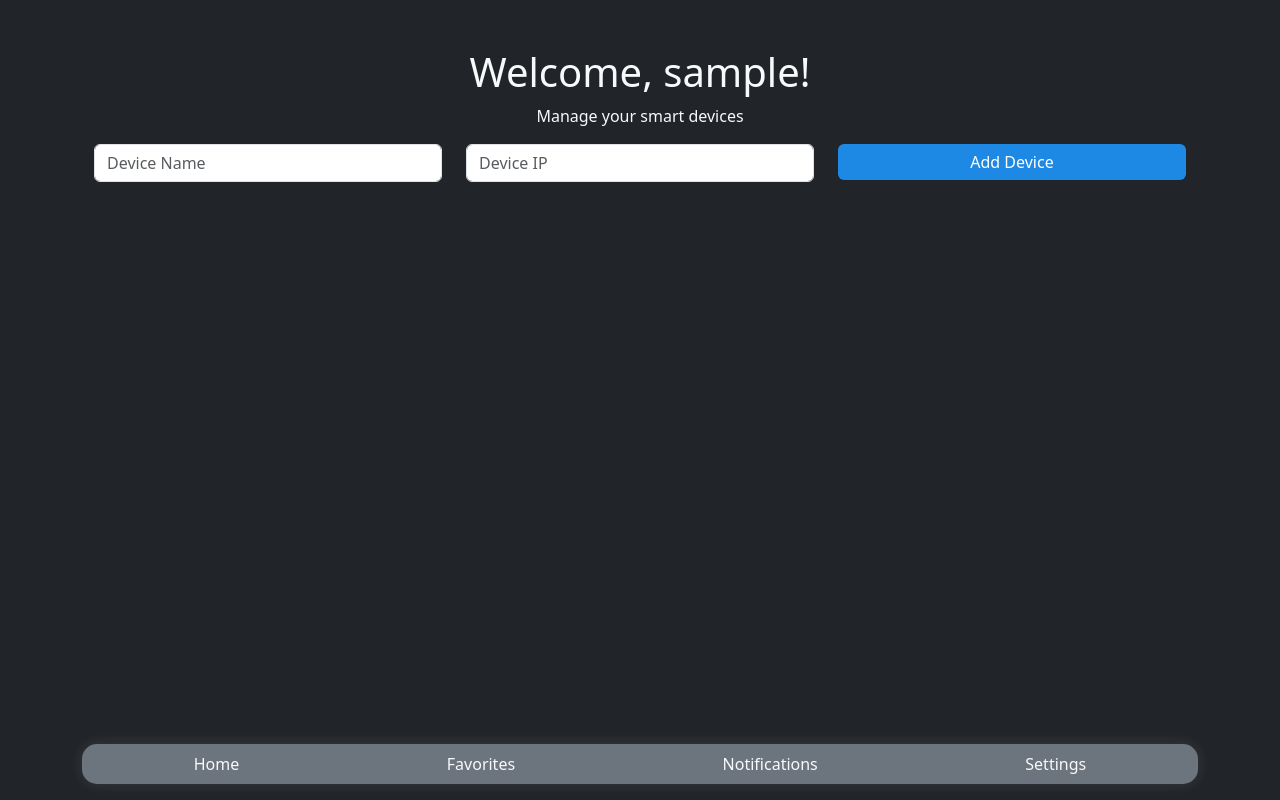
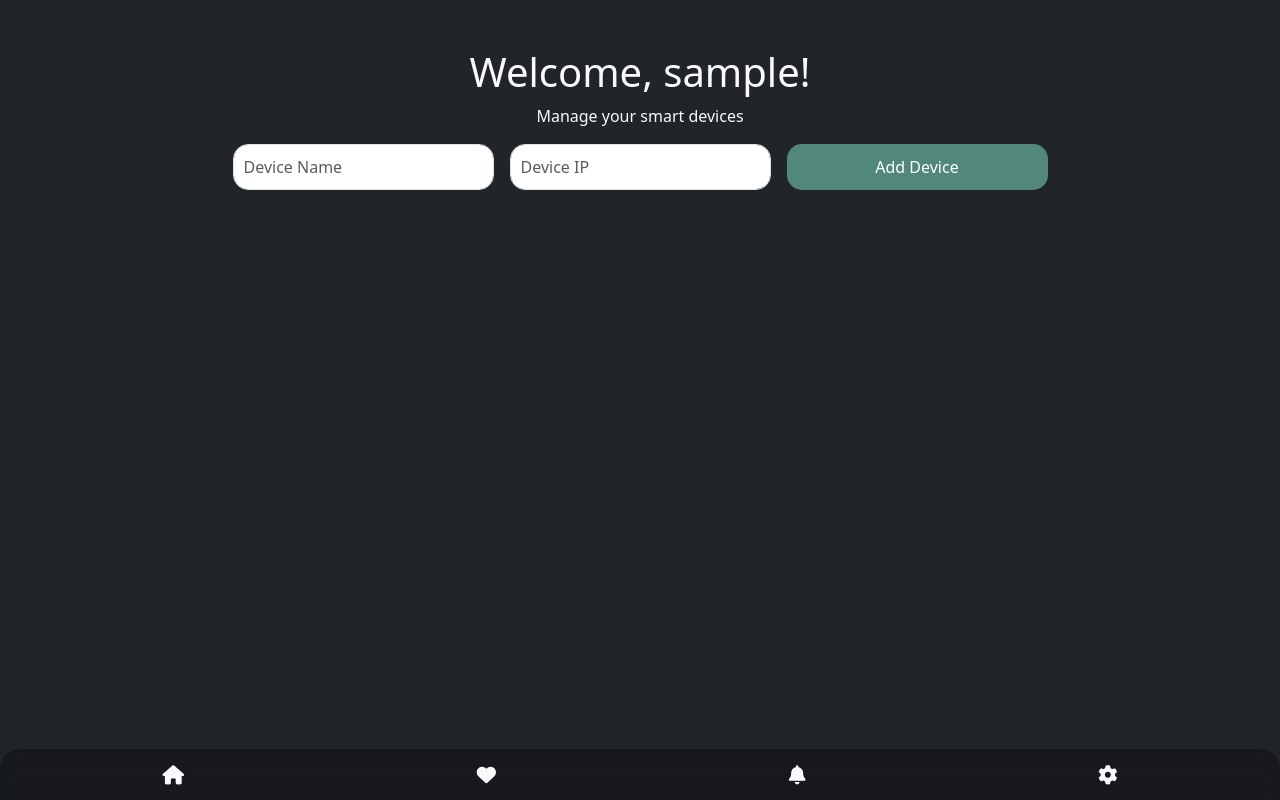
Before and after one commit to t0ry003/SmartDash, a Flask app: page / in a window 1280 px wide. Run offline with Flask 3, Linux system fonts and the light colour scheme; the visitor is signed in with stand-in values (Sample User, id 1).

Commit message:
Updated the looks and feels

```diff
--- a/static/style.css
+++ b/static/style.css
@@ -34,10 +34,89 @@ a {
     border-radius: 10px;
 }
 
-.card {
-    transition: box-shadow 0.3s ease-in-out;
+#login-page, #register-page {
+    background: #1e1e1e;
 }
 
-.card:hover {
-    box-shadow: 0 0 15px rgb(137, 255, 0), 0 0 5px rgba(20, 143, 0, 0.76);
+#main-content {
+    overflow-y: scroll; /* Enable scrolling */
+    max-height: calc(100vh - 80px);
+    padding-bottom: 80px;
 }
+
+/* Hide scrollbar for Chrome, Safari, and Edge */
+#main-content::-webkit-scrollbar {
+    display: none;
+}
+
+/* Hide scrollbar for Firefox */
+#main-content {
+    scrollbar-width: none; /* Firefox */
+}
+
+/* Hide scrollbar for IE/Edge */
+#main-content {
+    -ms-overflow-style: none; /* Internet Explorer and Edge */
+}
+
+#device-input1, #device-input2 {
+    padding: 10px;
+    border-radius: 15px;
+}
+
+#btn-add-device {
+    background: #52887AFF;
+    border-radius: 15px;
+    padding: 10px;
+    color: white;
+    text-align: center;
+}
+
+#device-card {
+    transition: box-shadow 0.3s ease-in-out;
+    background: #1e1e1e;
+    cursor: pointer;
+}
+
+#device-card:hover {
+    box-shadow: 0 0 15px rgb(82, 136, 122), 0 0 0 rgba(20, 143, 0, 0);
+}
+
+#card-title {
+    text-align: center;
+}
+
+#appearance-menu {
+    background: #121212;
+    padding: 20px;
+    border-radius: 10px;
+    text-align: center;
+    max-width: 400px;
+}
+
+#account-menu {
+    background: #121212;
+    padding: 20px;
+    border-radius: 10px;
+    text-align: center;
+    max-width: 400px;
+}
+
+#theme-select {
+    background: #212529;
+    scale: 0.80;
+    color: white;
+    border-color: #52887AFF;
+    border-radius: 15px;
+    padding: 20px;
+    text-align: center;
+}
+
+#navbar-bg {
+/*    make a blurred background*/
+    background: rgba(0, 0, 0, 0.3);
+    backdrop-filter: blur(10px);
+    border-top-left-radius: 20px;
+    border-top-right-radius: 20px;
+
+}
--- a/templates/home.html
+++ b/templates/home.html
@@ -9,29 +9,34 @@
 
 
     <form method="POST" action="{{ url_for('add_device') }}" class="mb-4">
-        <div class="row">
-            <div class="col-md-4">
-                <input type="text" name="device_name" class="form-control" placeholder="Device Name" required>
+        <div class="row g-3 justify-content-center text-center">
+            <div class="col-12 col-md-3">
+                <input id="device-input1" type="text" name="device_name" class="form-control" placeholder="Device Name"
+                       required>
             </div>
-            <div class="col-md-4">
-                <input type="text" name="device_ip" class="form-control" placeholder="Device IP" required>
+            <div class="col-12 col-md-3">
+                <input id="device-input2" type="text" name="device_ip" class="form-control" placeholder="Device IP"
+                       required>
             </div>
-            <div class="col-md-4">
-                <button type="submit" class="btn btn-primary w-100">Add Device</button>
+            <div class="col-12 col-md-3">
+                <button id="btn-add-device" type="submit" class="btn w-100">Add Device</button>
             </div>
         </div>
     </form>
 
+
     <div class="row">
         {% for device in devices %}
-        <div class="col-md-4 device-card" onclick="toggleBulb('{{ device.name }}', '{{ device.ip }}')">
-            <div class="card bg-secondary text-light p-3 mb-3">
-                <div class="d-flex justify-content-between align-items-center">
-                    <h4 class="m-0">{{ device.name }}</h4>
-                    <i id="bulb-icon-{{ device.name }}" class="fa fa-lightbulb"
+        <div class="col-md-4" onclick="toggleBulb('{{ device.name }}', '{{ device.ip }}')">
+            <div id="device-card" class="card text-light p-3 mb-4 mx-auto">
+                <div class="d-flex flex-column justify-content-center align-items-center text-center">
+                    <h4 class="m-0 w-100 mb-2">{{ device.name }}</h4>
+                    <i id="bulb-icon-{{ device.name }}" class="fa fa-lightbulb mb-2"
                        style="font-size: 3rem; color: gray; transition: color 0.3s;"></i>
                 </div>
-                <p>IP: {{ device.ip }}</p>
+                <div class="justify-content-center text-center">
+                    <p class="device-ip" style="display: block;">IP: {{ device.ip }}</p>
+                </div>
                 <div class="text-center">
                     <form method="POST" action="{{ url_for('remove_device') }}" style="display: inline;">
                         <input type="hidden" name="device_name" value="{{ device.name }}">
@@ -42,6 +47,7 @@
         </div>
         {% endfor %}
     </div>
+
 </div>
 
 <div id="menu-screen" class="d-none"
@@ -49,42 +55,57 @@
     <span id="menu-message"></span>
 </div>
 
-<div id="appearance-menu" class="d-none container text-light"
-     style="background: #121212; padding: 20px; border-radius: 10px; text-align: left; max-width: 400px;">
-    <div style="text-align: center;">
-        <h2 class="mb-3">Appearance Settings</h2>
-    </div>
-    <div class="d-flex align-items-center">
+<div id="appearance-menu" class="d-none container text-light mb-4">
+    <h2 class="mb-3">Appearance Settings</h2>
+
+    <!-- Theme selection dropdown -->
+    <div class="d-flex justify-content-center align-items-center mb-3">
         <label for="theme-select" class="me-3">Choose Theme:</label>
-        <select id="theme-select" class="form-control w-50" onchange="changeTheme(this.value)">
+        <select id="theme-select" class="form-control w-25" onchange="changeTheme(this.value)">
             <option value="dark">Dark</option>
             <option value="light">Light</option>
         </select>
     </div>
+
+    <!-- IP visibility toggle checkbox -->
+    <div class="d-flex justify-content-center align-items-center mb-3">
+        <input type="checkbox" id="show-ip-checkbox" class="form-check-input me-2" onchange="toggleIPVisibility(this)">
+        <label for="show-ip-checkbox" class="form-check-label">Show IP addresses</label>
+    </div>
 </div>
-<div id="account-menu" class="d-none container text-light"
-     style="background: #121212; padding: 20px; border-radius: 10px; text-align: left; max-width: 400px;">
-    <div style="text-align: center;">
-        <h2 class="mb-3">Account Settings</h2>
+
+
+<div id="account-menu" class="d-none container text-light mb-4">
+    <h2 class="mb-3">Account Settings</h2>
+    <div class="d-flex justify-content-center align-items-center">
         <a href="{{ url_for('logout') }}" class="btn btn-danger">Logout</a>
     </div>
 </div>
 
 
-<footer class="bottom-menu text-center bg-dark p-3 fixed-bottom">
-    <div class="container">
-        <div class="card bg-secondary p-2 border-0">
-            <div class="d-flex justify-content-around">
-                <a href="#" class="text-light" onclick="showMenu('Home', true)">Home</a>
-                <a href="#" class="text-light" onclick="showMenu('Favorites', false)">Favorites</a>
-                <a href="#" class="text-light" onclick="showMenu('Notifications', false)">Notifications</a>
-                <a href="#" class="text-light" onclick="showMenu('Settings', false, true)">Settings</a>
-            </div>
-        </div>
+<footer id="navbar-bg" class="bottom-menu text-center p-3 fixed-bottom">
+    <div class="d-flex justify-content-around align-items-center">
+        <a href="#" class="text-light d-flex flex-column align-items-center" onclick="showMenu('Home', true)">
+            <i class="fa fa-home" style="font-size: 1.2rem;"></i>
+        </a>
+        <a href="#" class="text-light d-flex flex-column align-items-center" onclick="showMenu('Favorites', false)">
+            <i class="fa fa-heart" style="font-size: 1.2rem;"></i>
+        </a>
+        <a href="#" class="text-light d-flex flex-column align-items-center" onclick="showMenu('Notifications', false)">
+            <i class="fa fa-bell" style="font-size: 1.2rem;"></i>
+        </a>
+        <a href="#" class="text-light d-flex flex-column align-items-center"
+           onclick="showMenu('Settings', false, true)">
+            <i class="fa fa-cog" style="font-size: 1.2rem;"></i>
+        </a>
+    </div>
+    </div>
     </div>
 </footer>
 
+
 <script>
+
     function toggleBulb(deviceName, deviceIp) {
         var bulbIcon = document.getElementById('bulb-icon-' + deviceName);
         var state = 'off';
@@ -134,6 +155,25 @@
             document.body.style.color = 'white';
         }
     }
+
+    function toggleIPVisibility(checkbox) {
+        var ipElements = document.querySelectorAll('.device-ip');
+
+        ipElements.forEach(function (ipElement) {
+            if (checkbox.checked) {
+                ipElement.style.display = 'block';
+            } else {
+                ipElement.style.display = 'none';
+            }
+        });
+    }
+
+    document.addEventListener("DOMContentLoaded", function () {
+        var checkbox = document.getElementById("show-ip-checkbox");
+        checkbox.checked = false; // Ensure checkbox is unchecked by default
+        toggleIPVisibility(checkbox); // Apply the initial state
+    });
+
 </script>
 
 {% endblock %}
--- a/templates/login.html
+++ b/templates/login.html
@@ -1,7 +1,7 @@
 {% extends "base.html" %}
 {% block title %}Login - Smart Home{% endblock %}
 {% block content %}
-<div class="card bg-secondary text-light p-4 mx-auto" style="max-width: 400px;">
+<div id="login-page" class="card text-light p-4 mx-auto" style="max-width: 400px;">
     <h2 class="text-center">Login</h2>
     <form method="POST">
         <div class="mb-3">
--- a/templates/register.html
+++ b/templates/register.html
@@ -1,7 +1,7 @@
 {% extends "base.html" %}
 {% block title %}Register - Smart Home{% endblock %}
 {% block content %}
-<div class="card bg-secondary text-light p-4 mx-auto" style="max-width: 400px;">
+<div id="register-page" class="card text-light p-4 mx-auto" style="max-width: 400px;">
     <h2 class="text-center">Register</h2>
     <form method="POST">
         <div class="mb-3">
@@ -12,7 +12,8 @@
         </div>
         <button type="submit" class="btn btn-primary w-100">Register</button>
     </form>
-    <p class="mt-3 text-center">Already have an account? <a href="{{ url_for('login') }}" class="text-warning">Login here</a></p>
+    <p class="mt-3 text-center">Already have an account? <a href="{{ url_for('login') }}" class="text-warning">Login
+        here</a></p>
 
     {% for message in get_flashed_messages() %}
     <div class="alert alert-danger mt-2">{{ message }}</div>
```
